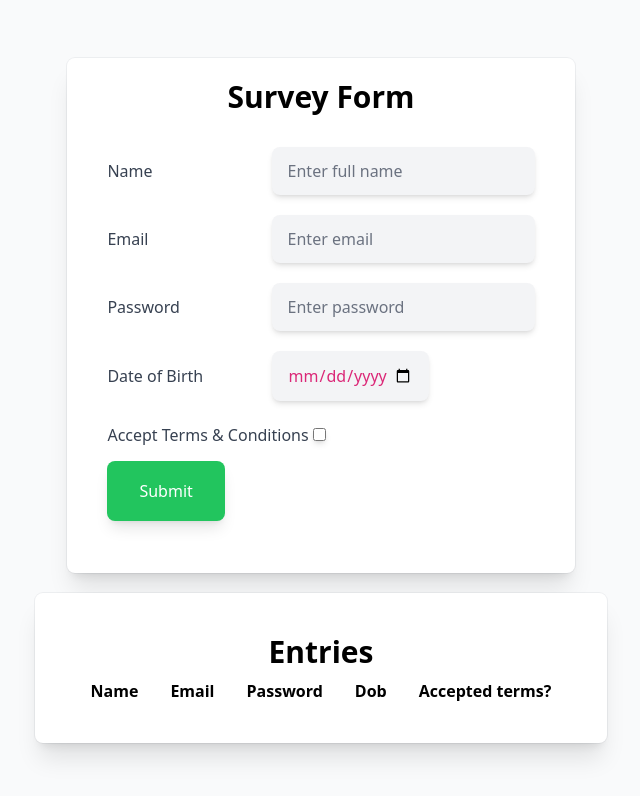
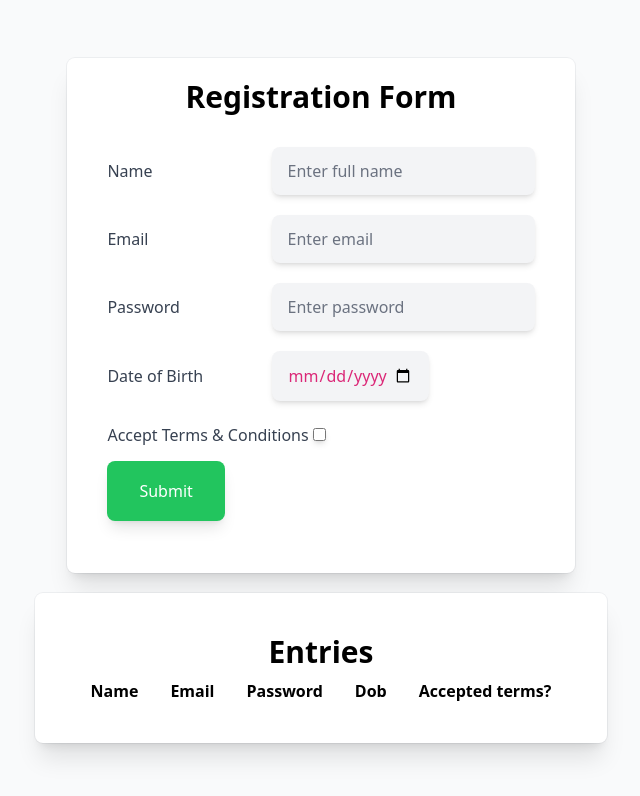
Before and after one commit to KANCHANA-88/WD101, a plain HTML site: page index.html in a window 1280 px wide. Shown: the whole page, without its empty margins (319-959 px from the left). Drawn offline with nearby package versions, Linux system fonts and the light colour scheme.

Commit message:
Update index.html

```diff
--- a/index.html
+++ b/index.html
@@ -6,7 +6,7 @@
     <meta http-equiv="X-UA-Compatible" content="IE=edge">
     <meta name="viewport" content="width=device-width, initial-scale=1.0">
     <script src="https://cdn.tailwindcss.com"></script>
-    <title>Survey Form</title>
+    <title>Registration Form</title>
 </head>
 
 <body>
@@ -15,7 +15,7 @@
             class="relative bg-white px-6 pt-5 pb-5 shadow-xl ring-1 ring-gray-900/5 sm:mx-auto sm:max-w-lg sm:rounded-lg sm:px-10">
             <div class="mx-auto max-w-md">
                 <h2 class="text-3xl text-center font-bold leading-tight">
-                    Survey Form
+                    Registration Form
                 </h2>
                 <div class="divide-y divide-gray-300/50">
                     <div class="space-y-6 py-8 text-base leading-7 text-gray-600">
```
